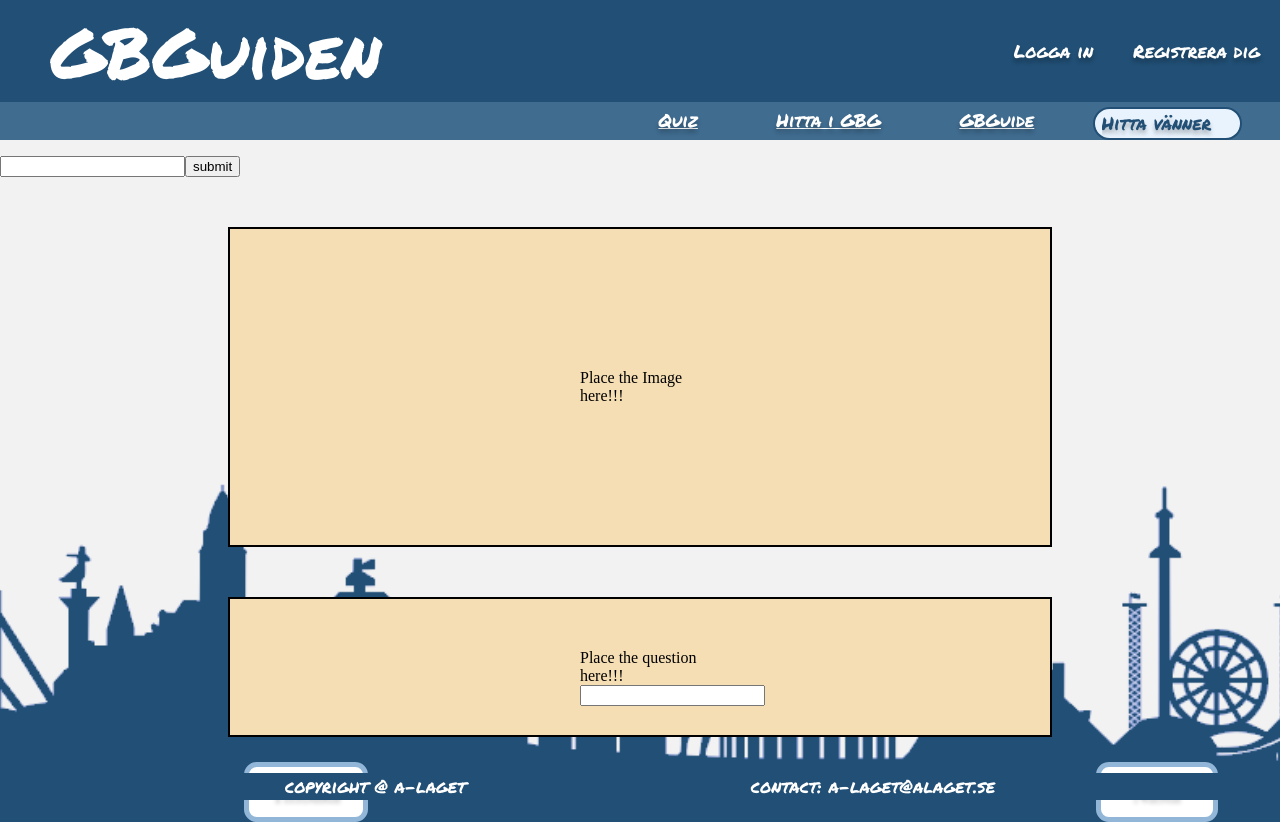
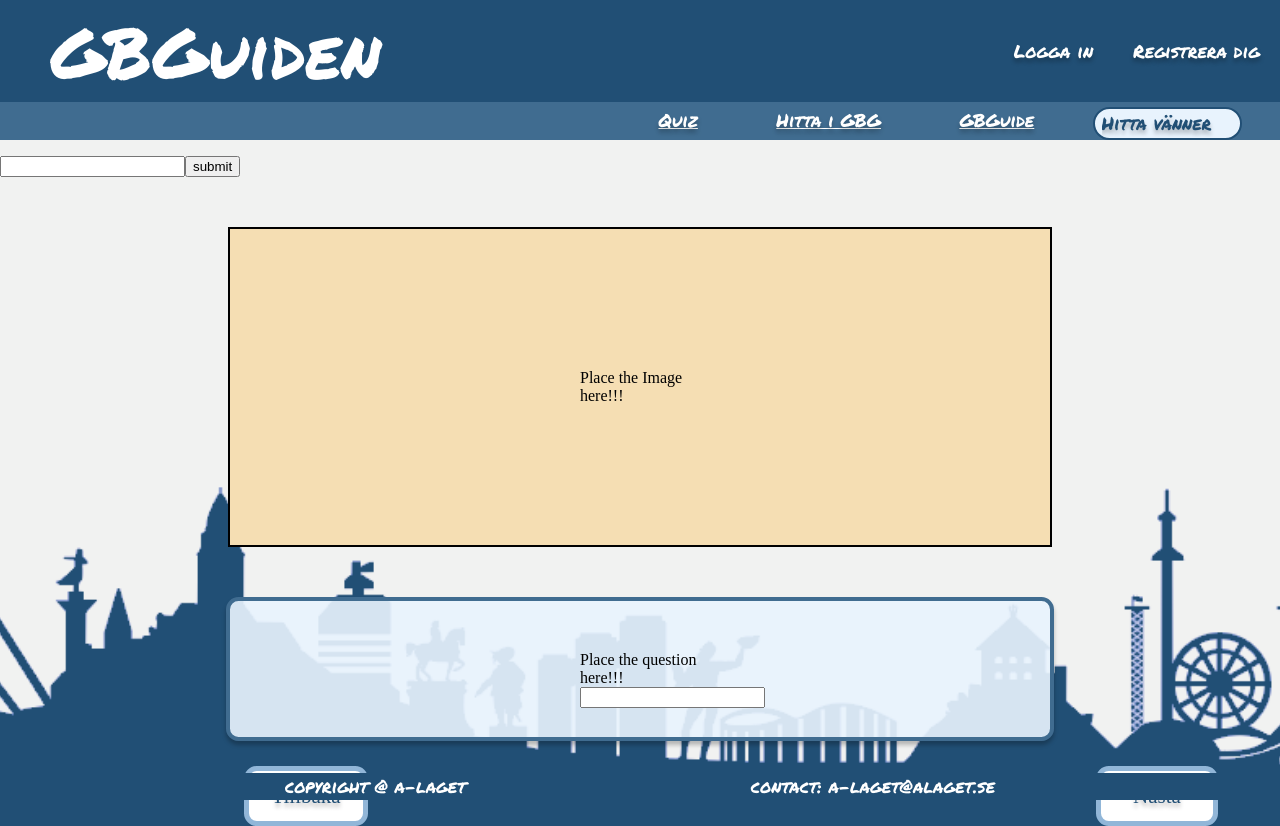
Before and after one commit to Goteborgs-guiden/Gotehenburg-guide, a Vue app in the folder frontend/: page /FillInBlankQuizView in a window 1280 px wide. Built offline with nearby package versions, Linux system fonts and the light colour scheme; no server answers.

Commit message:
Update InputBar

```diff
--- a/frontend/src/components/FillInBlankComponents/InputBar.vue
+++ b/frontend/src/components/FillInBlankComponents/InputBar.vue
@@ -1,26 +1,28 @@
 <script setup>
-  const props = defineProps({
-    question: String,
-    })
+const props = defineProps({
+  question: String
+})
 </script>
 <template>
   <main>
     <div class="Question">
       <a>Place the question here!!!</a>
-      <a> <input class="Input"></a>
+      <a> <input class="Input" /></a>
     </div>
   </main>
 </template>
 <style scoped>
-.Question{
+.Question {
   margin: 0 auto;
-  margin-top: 50px;
-  padding: 50px 350px;
-  width: 120px;
-  border: 2px solid black;
-  background-color: wheat;
+  margin-top: 3.125rem;
+  padding: 3.125rem 21.875rem;
+  width: 7.5rem;
+  border-radius: 0.78125rem;
+  border: 4px solid #406c90;
+  background: rgba(232, 243, 253, 0.91);
+  box-shadow: 0px 4px 4px 0px rgba(0, 0, 0, 0.25);
 }
-.Input{
+.Input {
   float: left;
 }
 </style>
```
